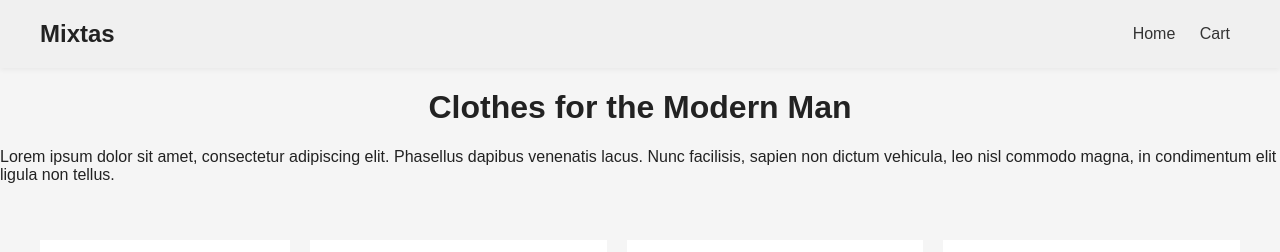
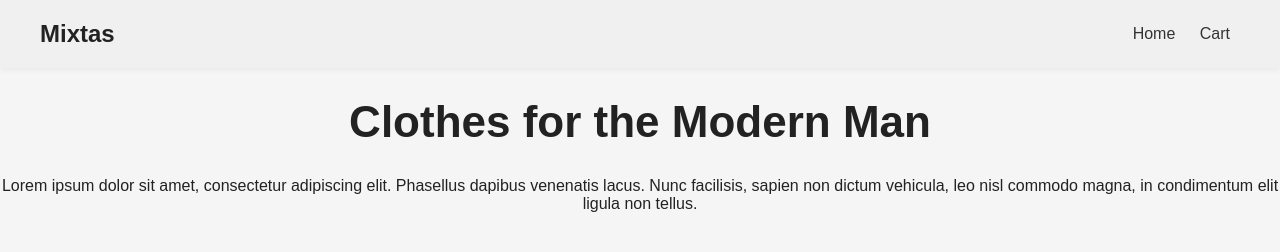
Before and after one commit to juanmirandacazaux/Men-Store, a plain HTML site: page products.html in a window 1280 px wide. Shown: the top 252 px of the page. Drawn offline with nearby package versions, Linux system fonts and the light colour scheme; some packages are replaced by stand-ins of ours; grey boxes are pictures that could not be loaded; a script that the page names is missing.

Commit message:
Styles Updates

```diff
--- a/products.html
+++ b/products.html
@@ -16,7 +16,7 @@
 
  <div>
     <h1 class="productsTitle">Clothes for the Modern Man</h1>
-    <p>Lorem ipsum dolor sit amet, consectetur adipiscing elit. Phasellus dapibus venenatis lacus. Nunc facilisis, sapien non dictum vehicula, leo nisl commodo magna, in condimentum elit ligula non tellus.
+    <p class="productsText">Lorem ipsum dolor sit amet, consectetur adipiscing elit. Phasellus dapibus venenatis lacus. Nunc facilisis, sapien non dictum vehicula, leo nisl commodo magna, in condimentum elit ligula non tellus.
     </p>
 
   </div>
--- a/style.css
+++ b/style.css
@@ -50,6 +50,11 @@ nav a {
 /* PRODUCTS PAGE */
 
 .productsTitle {
+    text-align: center;
+    font-size: 44px;
+}
+
+.productsText {
     text-align: center;
 }
 
```
